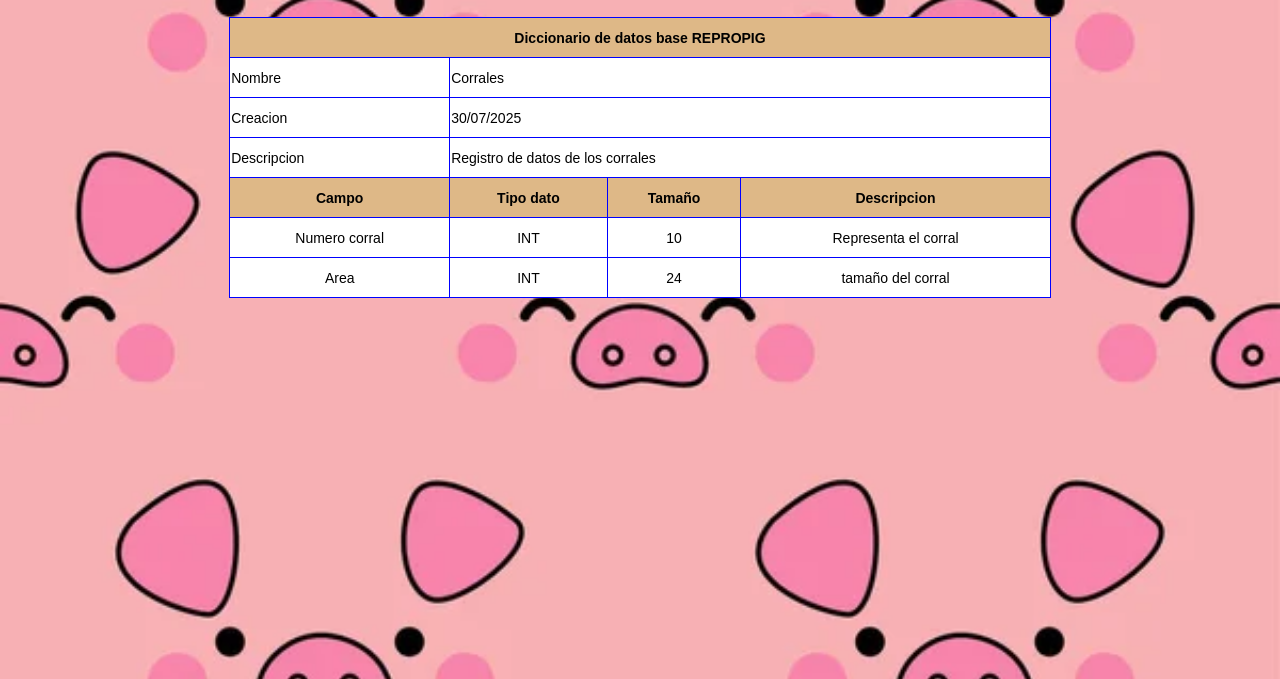
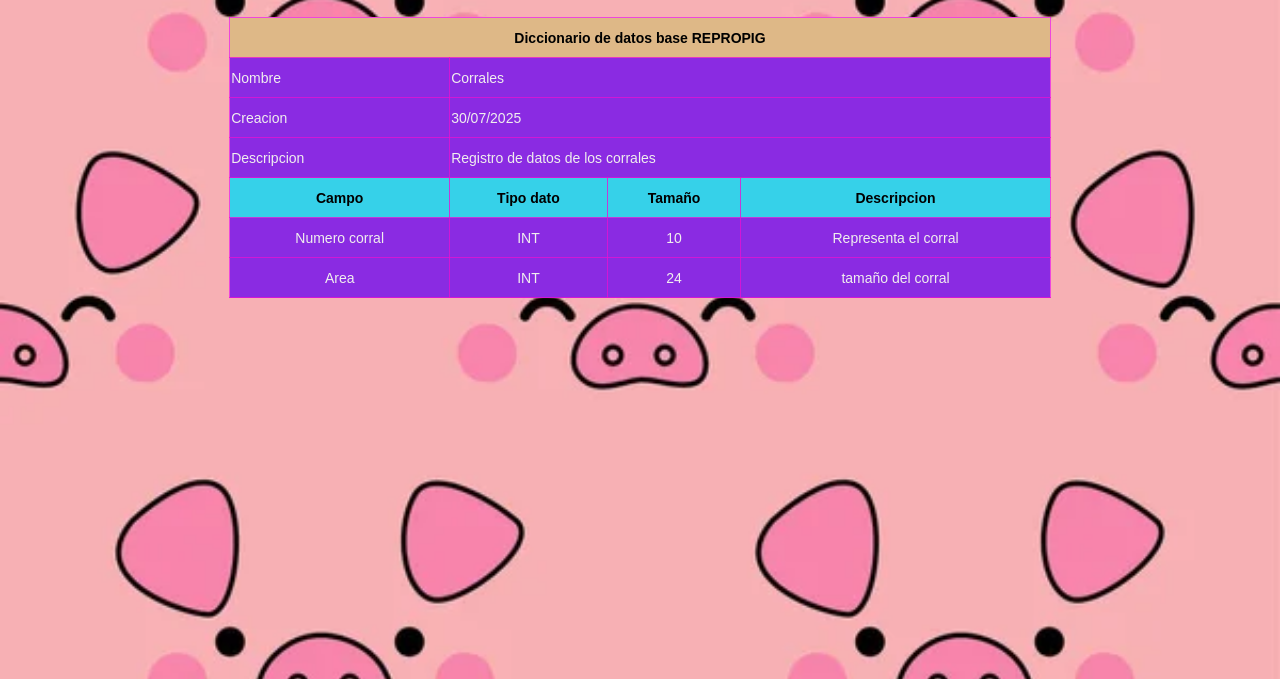
Before and after one commit to GeraldineRR/Proyecto_Repropig, a plain HTML site: page Corrales.html in a window 1280 px wide. Shown: the part 121-800 px from the top of the page. Drawn offline with Linux system fonts and the light colour scheme.

Commit message:
añadir nuevos colores a la tabla

```diff
--- a/CSS/david.css
+++ b/CSS/david.css
@@ -1,11 +1,13 @@
 table{
     border-collapse: collapse;
-    border-color: blue;
+    border: 1px solid rgba(234, 16, 212,0.773);
     font: 14px Arial, sans-serif; color: #000000;
     margin:auto;
     margin-top: 20px;
     width: 65%;
-
+}
+th{
+    background-color:rgb(54, 209,233);
 }
 tbody{
     text-align: center;
@@ -13,3 +15,7 @@ tbody{
 tr{
     height: 40px;
 }
+td{
+    background-color: blueviolet;
+    font: 14 px sans serif; color:#f0eeee;
+}
```
